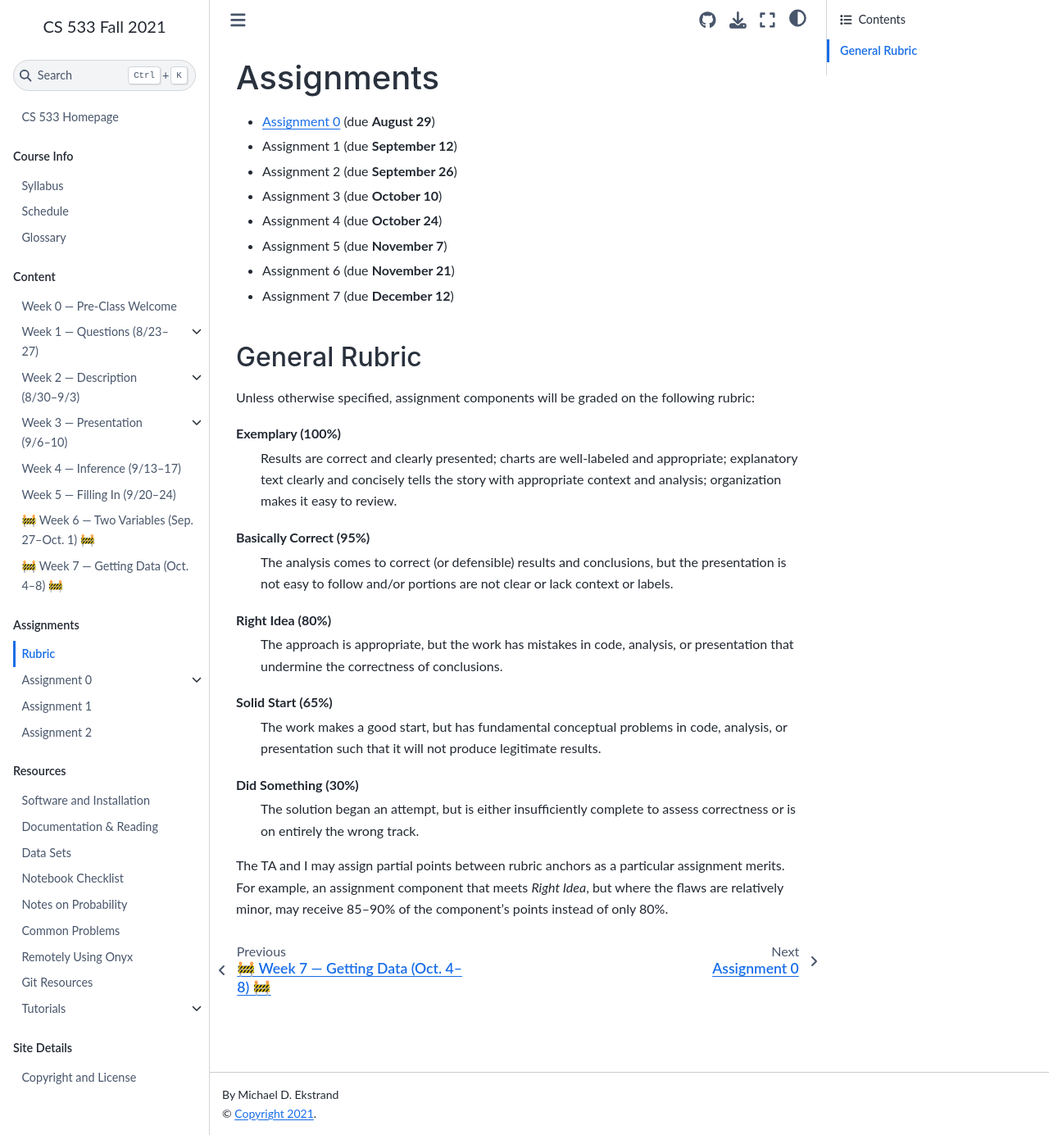
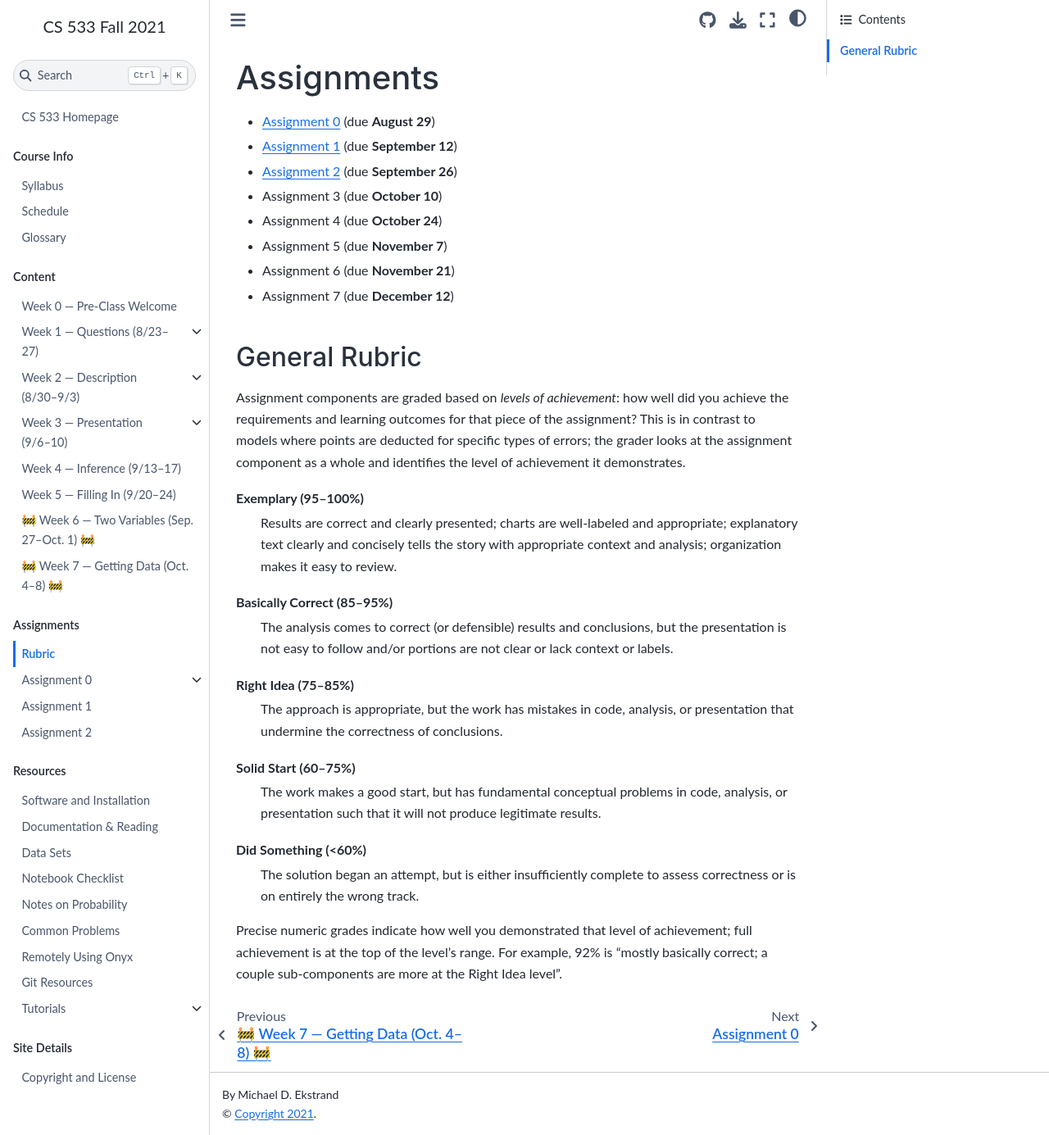
Before and after one commit to mdekstrand/cs533-web, a Jupyter Book: the page built from assignments/index.md, in a window 1280 px wide and 1385 px high. Shown: the whole window at 82% size. Built offline with Jupyter Book 1.0.4 settings and Sphinx 7.4.7 and the Sphinx Book theme 1.1.4, drawn with Linux system fonts in a browser that asks for light colours; pages that are not in the unit, such as notebooks, are missing from menus; a style sheet for code colours, icons or effects is not loaded.

Commit message:
Update rubric

```diff
--- a/assignments/index.md
+++ b/assignments/index.md
@@ -1,8 +1,8 @@
 # Assignments
 
 - [Assignment 0](./A0/index.md) (due **August 29**)
-- Assignment 1 (due **September 12**)
-- Assignment 2 (due **September 26**)
+- [Assignment 1](./A1/index.md) (due **September 12**)
+- [Assignment 2](./A2/index.md) (due **September 26**)
 - Assignment 3 (due **October 10**)
 - Assignment 4 (due **October 24**)
 - Assignment 5 (due **November 7**)
@@ -12,23 +12,23 @@
 (asn-rubric)=
 ## General Rubric
 
-Unless otherwise specified, assignment components will be graded on the following rubric:
+Assignment components are graded based on *levels of achievement*: how well did you achieve the requirements and learning outcomes for that piece of the assignment?
+This is in contrast to models where points are deducted for specific types of errors; the grader looks at the assignment component as a whole and identifies the level of achievement it demonstrates.
 
-Exemplary (100%)
+Exemplary (95–100%)
 :   Results are correct and clearly presented; charts are well-labeled and appropriate; explanatory text clearly and concisely tells the story with appropriate context and analysis; organization makes it easy to review.
 
-Basically Correct (95%)
+Basically Correct (85–95%)
 :    The analysis comes to correct (or defensible) results and conclusions, but the presentation is not easy to follow and/or portions are not clear or lack context or labels.
 
-Right Idea (80%)
+Right Idea (75–85%)
 :    The approach is appropriate, but the work has mistakes in code, analysis, or presentation that undermine the correctness of conclusions.
 
-Solid Start (65%)
+Solid Start (60–75%)
 :    The work makes a good start, but has fundamental conceptual problems in code, analysis, or presentation such that it will not produce legitimate results.
 
-Did Something (30%)
+Did Something (<60%)
 :    The solution began an attempt, but is either insufficiently complete to assess correctness or is on entirely the wrong track.
 
-The TA and I may assign partial points between rubric anchors as a particular assignment merits. For
-example, an assignment component that meets *Right Idea*, but where the flaws are relatively minor,
-may receive 85–90% of the component's points instead of only 80%.
+Precise numeric grades indicate how well you demonstrated that level of achievement; full achievement is at the top of the level's range.
+For example, 92% is “mostly basically correct; a couple sub-components are more at the Right Idea level”.
```
